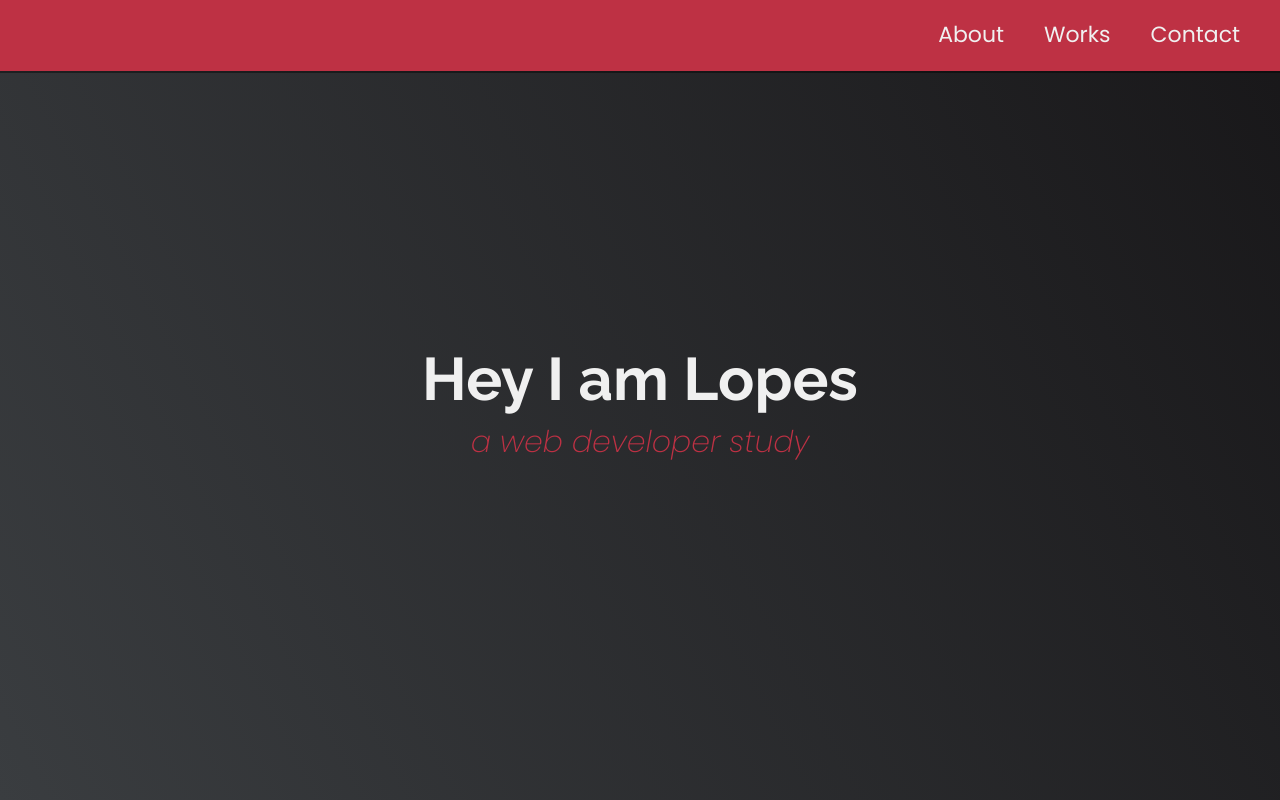
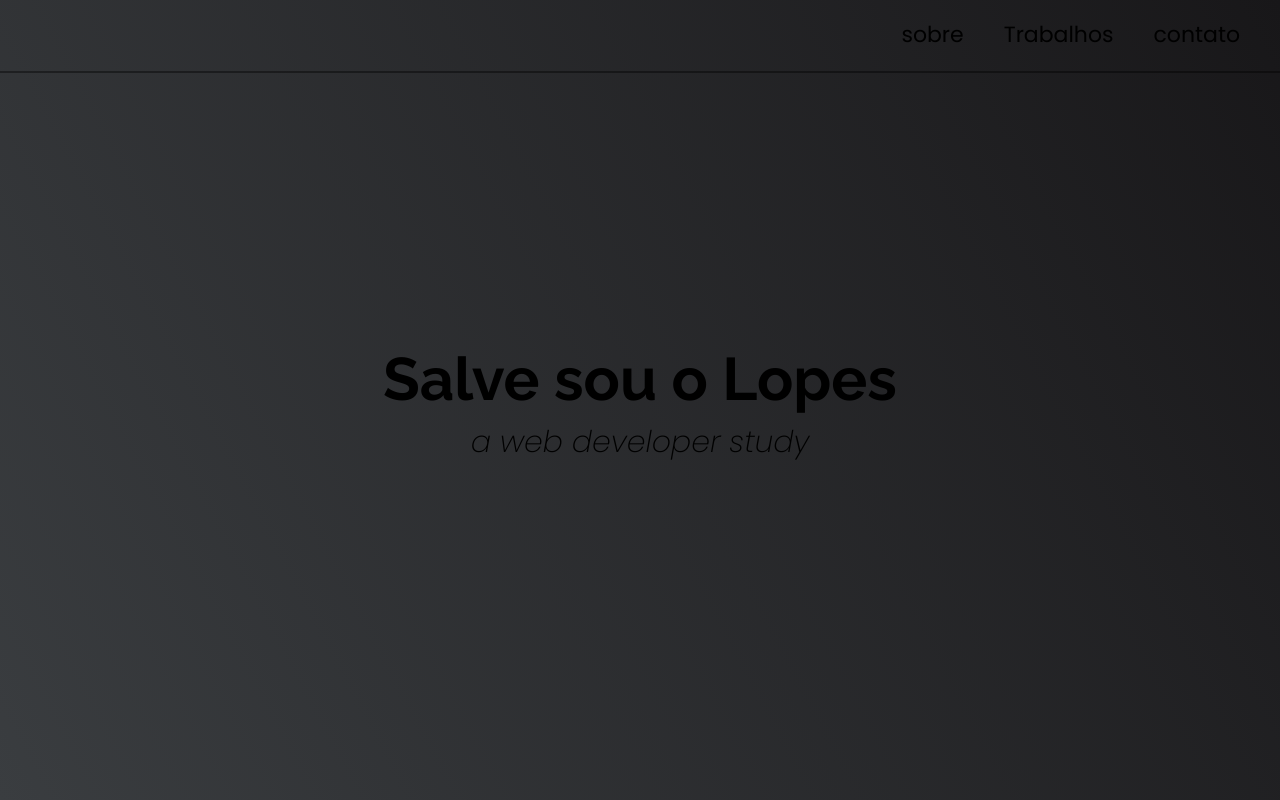
Before and after one commit to lopesgustavo01/FreeCodeCamp-, a plain HTML site: page Portfolio Webpage/index.html in a window 1280 px wide. Shown: the top 800 px of the page. Drawn offline with Linux system fonts and the light colour scheme.

Commit message:
continue

```diff
--- a/Portfolio Webpage/index.html
+++ b/Portfolio Webpage/index.html
@@ -27,13 +27,13 @@
   <nav id="navbar" class="nav">
     <ul class="nav-list">
       <li>
-        <a href="#welcome-section">About</a>
+        <a href="#welcome-section">sobre</a>
       </li>
       <li>
-        <a href="#projects">Works</a>
+        <a href="#projects">Trabalhos</a>
       </li>
       <li>
-        <a href="#contact">Contact</a>
+        <a href="#contact">contato</a>
       </li>
     </ul>
   </nav>
@@ -42,7 +42,7 @@
   <!-- welcome section start -->
 
   <section id="welcome-section" class="welcome-section">
-    <h1>Hey I am Lopes</h1>
+    <h1>Salve sou o Lopes</h1>
     <p>a web developer study</p>
   </section>
 
@@ -113,11 +113,6 @@
 
     <section id="contact" class="contact-section">
 
-      <div class="contact-header">
-        <h2>Les't work together...</h2>
-        <p>How do you take your coffee?</p>
-      </div>
-
       <div class="contact-links">
         <a id="profile-link"
           href="https://github.com/lopesgustavo01"
--- a/Portfolio Webpage/styles.css
+++ b/Portfolio Webpage/styles.css
@@ -1,12 +1,4 @@
-/* Custom properties and variables colors  */
-:root {
-    --main-white: #f0f0f0;
-    --main-red: #be3144;
-    --main-blue: #45567d;
-    --main-gray: #303841;
-}
-
-  /* Base reset */
+ /* Base reset */
 * {
     margin: 0;
     padding: 0;
@@ -21,18 +13,9 @@
 /* definir comportamento, tamanho de font e mudar scroll */
 html {
     box-sizing: border-box;
-    font-size: 62.5%;
-    scroll-behavior: smooth;
+    font-size: 10px;
 }
 
-/* quanto atingir 75em font reduz */
-@media (max-width: 75em) {
-    html {
-      font-size: 60%;
-    }
-}
-
-/* quando atingir 61.25em font reduz */
 @media (max-width: 61.25em) {
     html {
       font-size: 58%;
```
